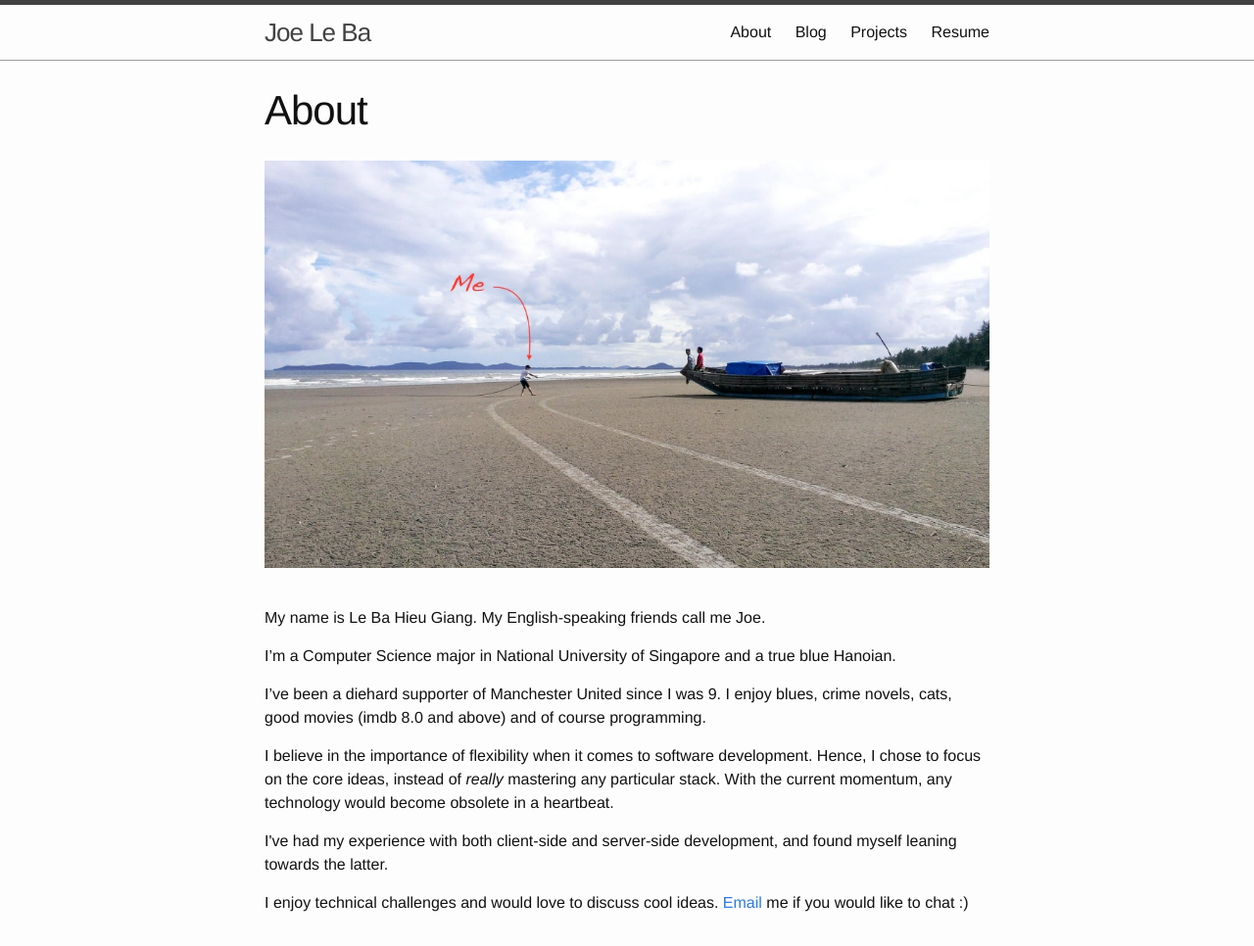
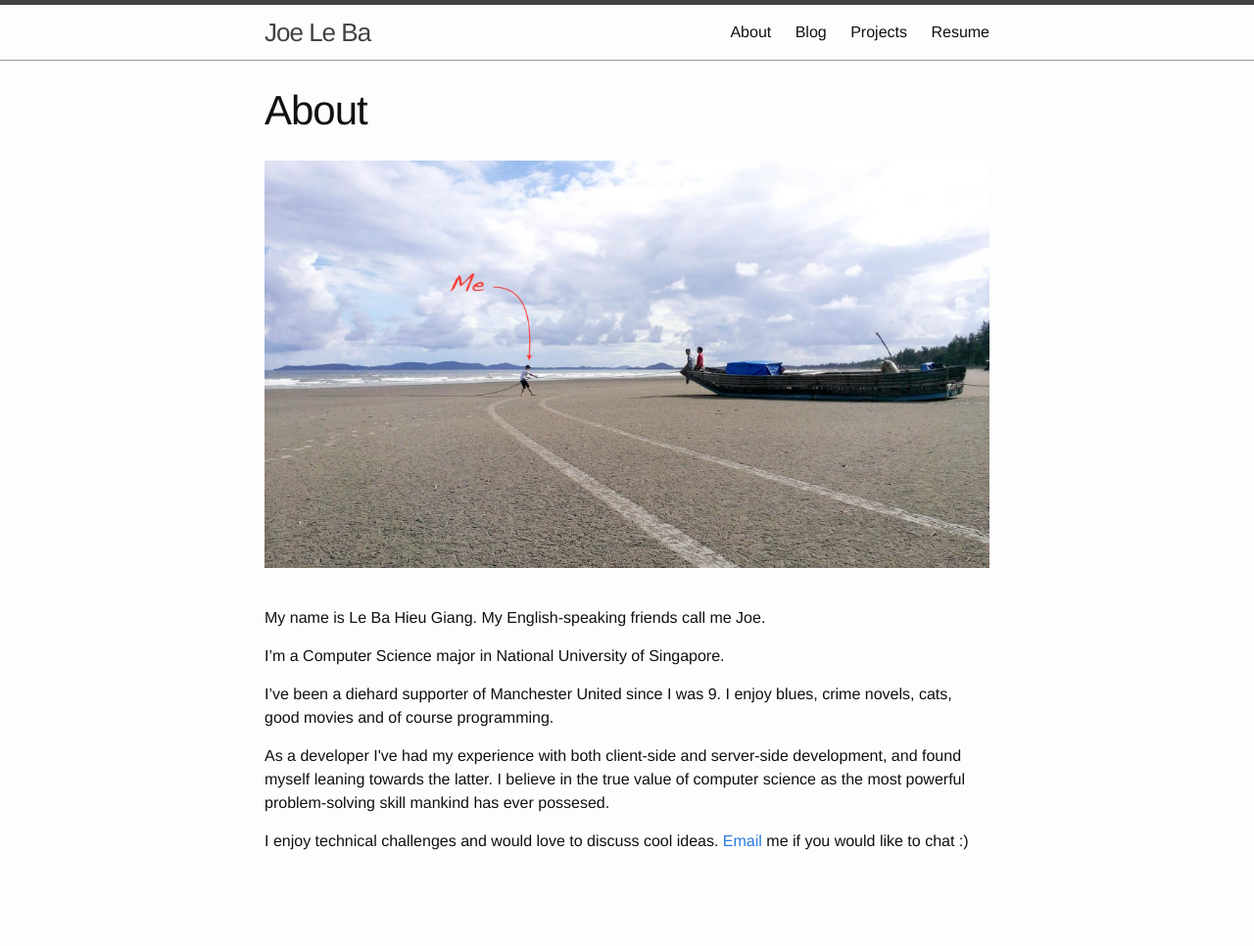
Before and after one commit to joeleba/joeleba.github.io, a Jekyll site: the page built from about.html, in a window 1280 px wide, cut to the strip 0-966 px from the top of the page. Shown: the whole strip at 98% size. Built offline with Jekyll 4.4.1, drawn with Linux system fonts in a browser that asks for light colours.

Commit message:
update about

```diff
--- a/about.html
+++ b/about.html
@@ -10,13 +10,11 @@ permalink: /about/
 
 <p>My name is Le Ba Hieu Giang. My English-speaking friends call me Joe.</p>
 
-<p>I’m a Computer Science major in National University of Singapore and a true blue Hanoian.</p>
+<p>I’m a Computer Science major in National University of Singapore.</p>
 
-<p>I’ve been a diehard supporter of Manchester United since I was 9. I enjoy blues, crime novels, cats, good movies (imdb 8.0 and above) and of course programming.</p>
+<p>I’ve been a diehard supporter of Manchester United since I was 9. I enjoy blues, crime novels, cats, good movies and of course programming.</p>
 
-<p>I believe in the importance of flexibility when it comes to software development. Hence, I chose to focus on the core ideas, instead of <i>really</i> mastering any particular stack. With the current momentum, any technology would become obsolete in a heartbeat.</p>
-
-<p>I've had my experience with both client-side and server-side development, and found myself leaning towards the latter.</p>
+<p>As a developer I've had my experience with both client-side and server-side development, and found myself leaning towards the latter. I believe in the true value of computer science as the most powerful problem-solving skill mankind has ever possesed.</p>
 
 <p> I enjoy technical challenges and would love to discuss cool ideas. <a href="mailto:{{ site.email }}">Email</a> me if you would like to chat :)</p>
 </br>
```
